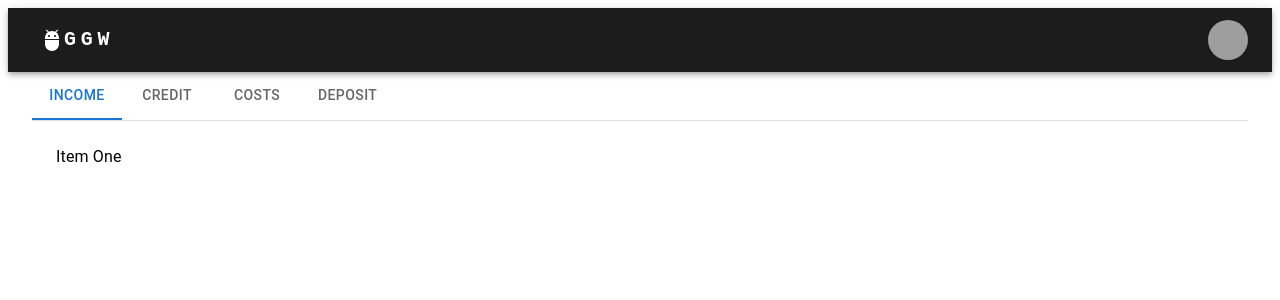
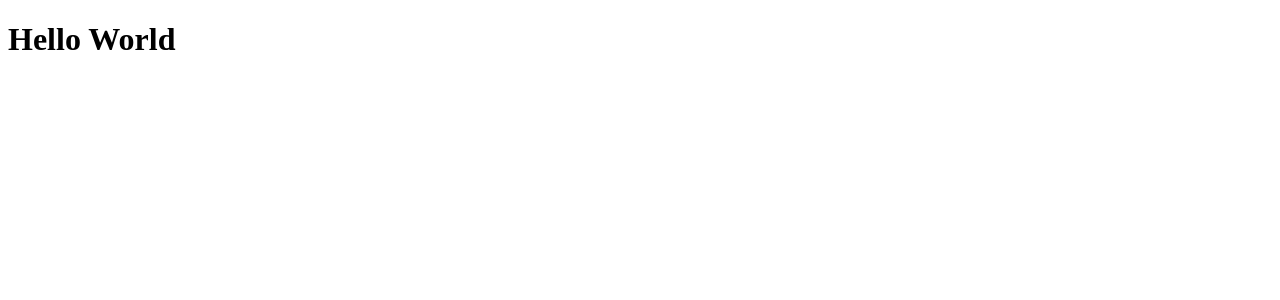
Before and after one commit to romanortynskyi/fe-hack, a React (Vite) app: page / in a window 1280 px wide. Shown: the top 300 px of the page. Built offline with nearby package versions, Linux system fonts and the light colour scheme; grey boxes are pictures that could not be loaded.

Commit message:
Revert "Navbar + sliders"

```diff
--- a/package.json
+++ b/package.json
@@ -5,7 +5,7 @@
   "type": "module",
   "scripts": {
     "start": "vite --open",
-    "dev": "vite",
+    "dev":"vite",
     "build": "vite build",
     "format": "prettier --write \"src/**/*.ts\"",
     "lint": "eslint src --ext ts,tsx --report-unused-disable-directives --max-warnings 0",
@@ -14,8 +14,7 @@
   "dependencies": {
     "@emotion/react": "^11.11.0",
     "@emotion/styled": "^11.11.0",
-    "@mui/icons-material": "^5.11.16",
-    "@mui/material": "^5.13.0",
+    "@mui/material": "^5.12.3",
     "@reduxjs/toolkit": "^1.9.5",
     "eslint-config-airbnb-typescript": "^17.0.0",
     "react": "^18.2.0",
@@ -41,7 +40,6 @@
     "eslint-plugin-react-hooks": "^4.6.0",
     "eslint-plugin-react-refresh": "^0.3.4",
     "prettier": "^2.8.8",
-    "sass": "^1.62.1",
     "typescript": "^5.0.2",
     "vite": "^4.3.2"
   }
--- a/src/App.tsx
+++ b/src/App.tsx
@@ -1,11 +1,3 @@
-import Navbar from './components/Navbar/Navbar.tsx';
-import HeaderTabs from './components/HeaderTabs/HeaderTabs.tsx';
-
-const App = () => (
-  <>
-    <Navbar />
-    <HeaderTabs />
-  </>
-)
+const App = () => <h1>Hello World</h1>
 
 export default App
--- a/src/components/HeaderTabs/HeaderTabs.tsx
+++ /dev/null
@@ -1,83 +0,0 @@
-import * as React from 'react';
-import Tabs from '@mui/material/Tabs';
-import Tab from '@mui/material/Tab';
-import Typography from '@mui/material/Typography';
-import Box from '@mui/material/Box';
-import Container from '@mui/material/Container';
-
-interface TabPanelProps {
-  children?: React.ReactNode;
-  index: number;
-  value: number;
-}
-
-function TabPanel(props: TabPanelProps) {
-  const {
-    children,
-    value,
-    index,
-    ...other
-  } = props;
-
-  return (
-    <div
-      role="tabpanel"
-      hidden={value !== index}
-      id={`simple-tabpanel-${index}`}
-      aria-labelledby={`simple-tab-${index}`}
-      {...other}
-    >
-      {value === index && (
-      <Box sx={{ p: 3 }}>
-        <Typography>{children}</Typography>
-      </Box>
-      )}
-    </div>
-  );
-}
-
-function a11yProps(index: number) {
-  return {
-    id: `simple-tab-${index}`,
-    'aria-controls': `simple-tabpanel-${index}`,
-  };
-}
-
-export default function BasicTabs() {
-  const [value, setValue] = React.useState(0);
-
-  const handleChange = (_event: React.SyntheticEvent, newValue: number) => {
-    setValue(newValue);
-  };
-
-  return (
-    <Container maxWidth="xl">
-      <Box sx={{}}>
-        <Box sx={{
-          borderBottom: 1,
-          borderColor: 'divider',
-        }}
-        >
-          <Tabs value={value} onChange={handleChange} aria-label="basic tabs example">
-            <Tab label="Income" {...a11yProps(0)} />
-            <Tab label="Credit" {...a11yProps(1)} />
-            <Tab label="Costs" {...a11yProps(2)} />
-            <Tab label="Deposit" {...a11yProps(3)} />
-          </Tabs>
-        </Box>
-        <TabPanel value={value} index={0}>
-          Item One
-        </TabPanel>
-        <TabPanel value={value} index={1}>
-          Item Two
-        </TabPanel>
-        <TabPanel value={value} index={2}>
-          Item Three
-        </TabPanel>
-        <TabPanel value={value} index={3}>
-          Item Four
-        </TabPanel>
-      </Box>
-    </Container>
-  );
-}
--- a/src/components/Navbar/Navbar.tsx
+++ /dev/null
@@ -1,118 +0,0 @@
-import * as React from 'react';
-import AppBar from '@mui/material/AppBar';
-import Box from '@mui/material/Box';
-import Toolbar from '@mui/material/Toolbar';
-import IconButton from '@mui/material/IconButton';
-import Typography from '@mui/material/Typography';
-import Menu from '@mui/material/Menu';
-import Container from '@mui/material/Container';
-import Avatar from '@mui/material/Avatar';
-import Tooltip from '@mui/material/Tooltip';
-import MenuItem from '@mui/material/MenuItem';
-import AdbIcon from '@mui/icons-material/Adb';
-import Button from '@mui/material/Button';
-
-const settings = ['Profile', 'Logout'];
-
-function Navbar() {
-  const [anchorElUser, setAnchorElUser] = React.useState<null | HTMLElement>(null);
-
-  const handleOpenUserMenu = (event: React.MouseEvent<HTMLElement>) => {
-    setAnchorElUser(event.currentTarget);
-  };
-
-  const handleCloseUserMenu = () => {
-    setAnchorElUser(null);
-  };
-
-  return (
-    <AppBar position="static" style={{ background: '#1c1c1c' }}>
-      <Container maxWidth="xl">
-        <Toolbar disableGutters>
-          <Button
-            href="/"
-            style={{ textDecoration: 'none' }}
-            disableRipple
-            sx={{
-              color: '#ffffff',
-              '&:hover': {
-                backgroundColor: 'transparent',
-              },
-              display: 'flex',
-              alignItems: 'center',
-            }}
-          >
-            <AdbIcon />
-            <Typography
-              variant="h6"
-              noWrap
-              component="a"
-              href="/"
-              sx={{
-                mr: 2,
-                display: { xs: 'none', md: 'flex' },
-                fontFamily: 'monospace',
-                fontWeight: 700,
-                letterSpacing: '.3rem',
-                color: 'inherit',
-                textDecoration: 'none',
-                flex: '1',
-              }}
-            >
-              GGW
-            </Typography>
-          </Button>
-
-          <Box sx={{
-            flexGrow: 0,
-            marginLeft: 'auto',
-          }}
-          >
-            <Tooltip title="Open settings">
-              <IconButton onClick={handleOpenUserMenu} sx={{ p: 0 }}>
-                <Avatar alt="Remy Sharp" src="/static/images/avatar/2.jpg" />
-              </IconButton>
-            </Tooltip>
-            <Menu
-              sx={{ mt: '45px' }}
-              id="menu-appbar"
-              anchorEl={anchorElUser}
-              anchorOrigin={{
-                vertical: 'top',
-                horizontal: 'right',
-              }}
-              keepMounted
-              transformOrigin={{
-                vertical: 'top',
-                horizontal: 'right',
-              }}
-              open={Boolean(anchorElUser)}
-              onClose={handleCloseUserMenu}
-              PaperProps={{
-                sx: {
-                  minWidth: 200,
-                  padding: '16px',
-                },
-              }}
-              MenuListProps={{
-                sx: {
-                  '& .MuiMenuItem-root': {
-                    fontSize: '18px',
-                    minHeight: '48px',
-                  },
-                },
-              }}
-            >
-              {settings.map((setting) => (
-                <MenuItem key={setting} onClick={handleCloseUserMenu}>
-                  <Typography textAlign="center">{setting}</Typography>
-                </MenuItem>
-              ))}
-            </Menu>
-          </Box>
-        </Toolbar>
-      </Container>
-    </AppBar>
-  );
-}
-export default Navbar;
--- a/tsconfig.json
+++ b/tsconfig.json
@@ -4,7 +4,6 @@
     "lib": ["DOM", "DOM.Iterable", "ESNext"],
     "module": "ESNext",
     "skipLibCheck": true,
-    "noUnusedLocals": false,
 
     /* Bundler mode */
     "moduleResolution": "bundler",
```
Also changed, not shown: src/pages/Home.tsx (deleted), 1 other file (tests, documents, lock files or other folders).
